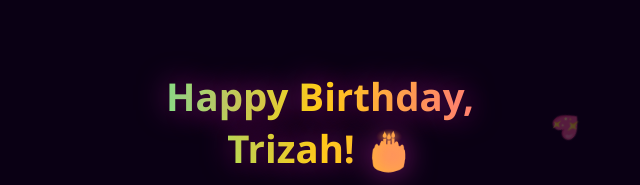
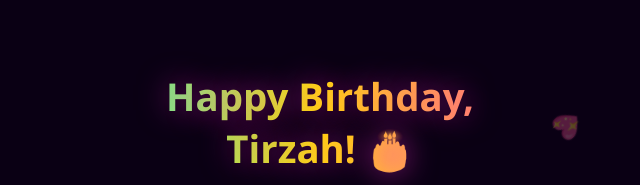
Before and after one commit to vectflix/hbd, a plain HTML site: page index.html in a window 1280 px wide. Shown: the part 183-368 px from the top of the page, 320-960 px from the left. Drawn offline with Linux system fonts and the light colour scheme.

Commit message:
Update index.html

```diff
--- a/index.html
+++ b/index.html
@@ -93,7 +93,7 @@
 
 <!-- WELCOME -->
 <div class="screen active" id="screen-welcome">
-  <h1>Happy Birthday,<br>Trizah! 🎂</h1>
+  <h1>Happy Birthday,<br>Tirzah! 🎂</h1>
   <p class="sub"> Tee ✨ — this an early bday gift for you. Tap below, I made you something.</p>
   <button class="glow-btn" onclick="goTo('message')">Open your gift 🎁</button>
   <div class="dots"><div class="dot on"></div><div class="dot"></div><div class="dot"></div></div>
```
